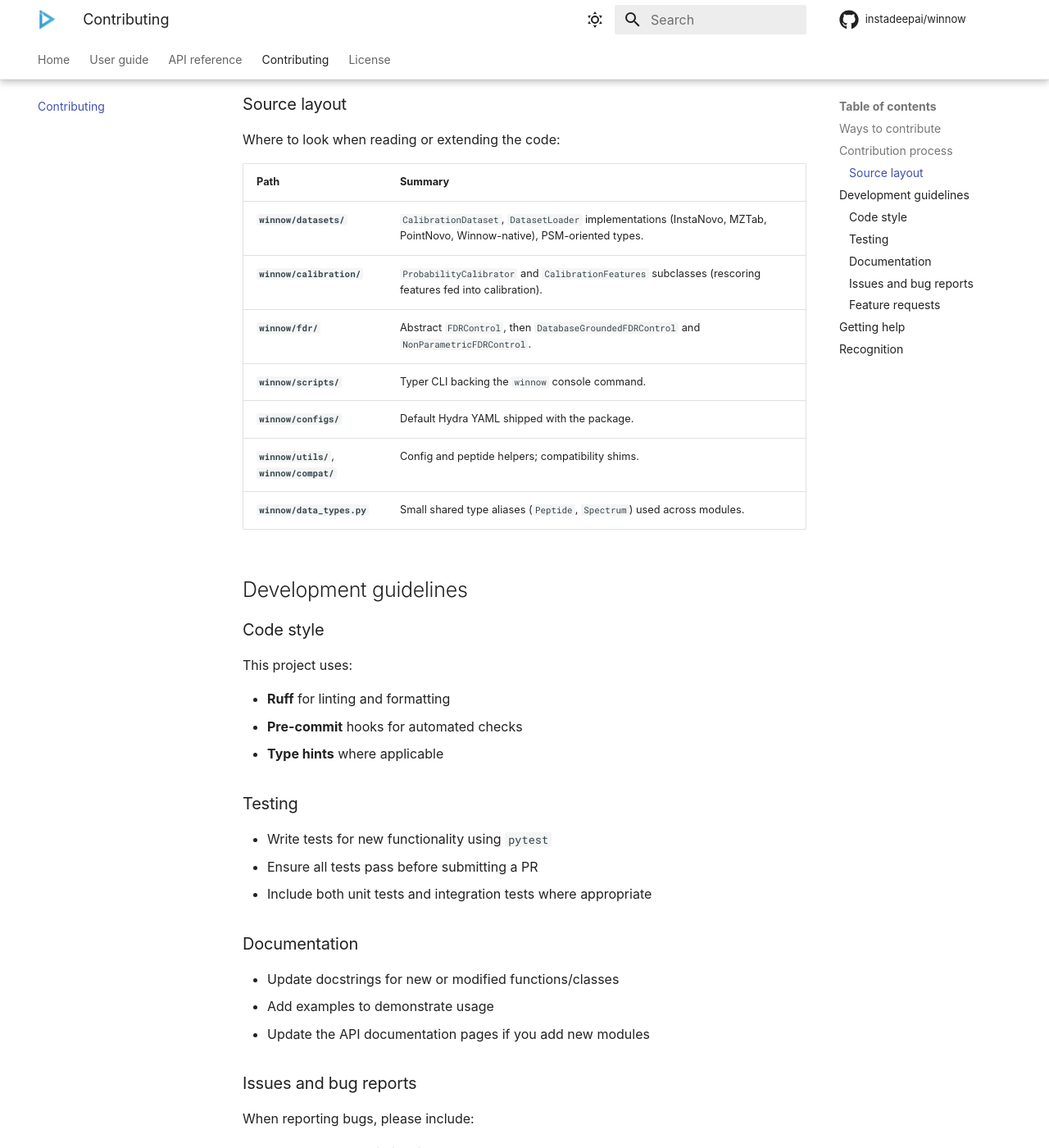
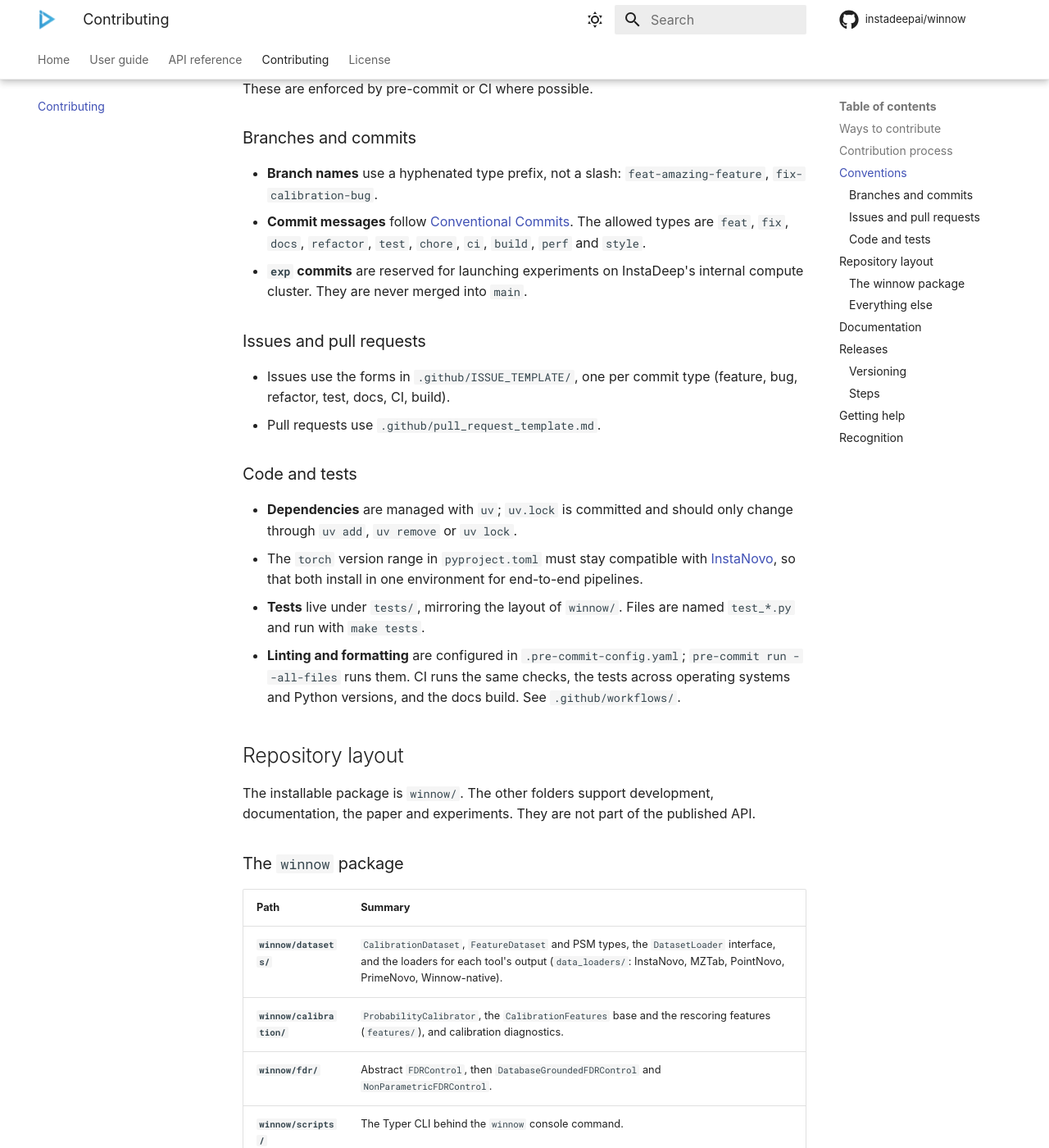
Before and after one commit to instadeepai/winnow, an MkDocs documentation site: the page built from docs/contributing.md, in a window 1280 px wide and 1400 px high, scrolled down 1643 px. Shown: the whole window at 82% size. Built offline with MkDocs 1.6.1 and Material for MkDocs 9.7.7, drawn with Linux system fonts in a browser that asks for light colours; some web fonts are replaced; comment, search, counter and statistics services are not loaded; some of the changed text lies outside the part shown.

Commit message:
docs: update contributing guide with conventions, layout and releases

````diff
--- a/docs/contributing.md
+++ b/docs/contributing.md
@@ -1,14 +1,13 @@
 # Contributing
 
-Contributions are what make the open-source community such an amazing place to learn, inspire and create, and we welcome your support! Any contributions you make are **greatly appreciated**.
+Contributions are what make the open-source community such an amazing place to learn, inspire and create, and we welcome your support. Any contributions you make are greatly appreciated.
 
 ## Ways to contribute
 
 If you have ideas for enhancements, you can:
 
 - Fork the repository and submit a pull request
-- Open an issue and tag it with "enhancement"
-- Report bugs by opening an issue with the "bug" label
+- Open an issue using the form that matches your topic (feature, bug, docs, and so on)
 - Improve documentation
 - Add examples or tutorials
 
@@ -30,8 +29,8 @@
 3. **Set up development environment**
 
     ```bash
-    # Install development dependencies
-    uv sync --dev
+    # Install the project with development tools (uv)
+    make install-dev
 
     # Set up pre-commit hooks
     pre-commit install
@@ -47,7 +46,7 @@
 
     ```bash
     # Run tests
-    pytest
+    make tests
 
     # Check code formatting
     pre-commit run --all-files
@@ -67,64 +66,97 @@
 
 8. **Open a Pull Request**
 
-    - Provide a clear description of your changes
-    - Reference any related issues
-    - Include examples if applicable
+    The pull request template lists what to fill in. Reference any related issues and include examples if applicable.
 
-### Source layout
+## Conventions
 
-Where to look when reading or extending the code:
+These are enforced by pre-commit or CI where possible.
+
+### Branches and commits
+
+- **Branch names** use a hyphenated type prefix, not a slash: `feat-amazing-feature`, `fix-calibration-bug`.
+- **Commit messages** follow [Conventional Commits](https://www.conventionalcommits.org/). The allowed types are `feat`, `fix`, `docs`, `refactor`, `test`, `chore`, `ci`, `build`, `perf` and `style`.
+- **`exp` commits** are reserved for launching experiments on InstaDeep's internal compute cluster. They are never merged into `main`.
+
+### Issues and pull requests
+
+- Issues use the forms in `.github/ISSUE_TEMPLATE/`, one per commit type (feature, bug, refactor, test, docs, CI, build).
+- Pull requests use `.github/pull_request_template.md`.
+
+### Code and tests
+
+- **Dependencies** are managed with `uv`; `uv.lock` is committed and should only change through `uv add`, `uv remove` or `uv lock`.
+- The `torch` version range in `pyproject.toml` must stay compatible with [InstaNovo](https://github.com/instadeepai/InstaNovo), so that both install in one environment for end-to-end pipelines.
+- **Tests** live under `tests/`, mirroring the layout of `winnow/`. Files are named `test_*.py` and run with `make tests`.
+- **Linting and formatting** are configured in `.pre-commit-config.yaml`; `pre-commit run --all-files` runs them. CI runs the same checks, the tests across operating systems and Python versions, and the docs build. See `.github/workflows/`.
+
+## Repository layout
+
+The installable package is `winnow/`. The other folders support development, documentation, the paper and experiments. They are not part of the published API.
+
+### The `winnow` package
 
 | Path | Summary |
-| ---- | -------- |
-| **`winnow/datasets/`** | `CalibrationDataset`, `DatasetLoader` implementations (InstaNovo, MZTab, PointNovo, Winnow-native), PSM-oriented types. |
-| **`winnow/calibration/`** | `ProbabilityCalibrator` and `CalibrationFeatures` subclasses (rescoring features fed into calibration). |
+| ---- | ------- |
+| **`winnow/datasets/`** | `CalibrationDataset`, `FeatureDataset` and PSM types, the `DatasetLoader` interface, and the loaders for each tool's output (`data_loaders/`: InstaNovo, MZTab, PointNovo, PrimeNovo, Winnow-native). |
+| **`winnow/calibration/`** | `ProbabilityCalibrator`, the `CalibrationFeatures` base and the rescoring features (`features/`), and calibration diagnostics. |
 | **`winnow/fdr/`** | Abstract `FDRControl`, then `DatabaseGroundedFDRControl` and `NonParametricFDRControl`. |
-| **`winnow/scripts/`** | Typer CLI backing the `winnow` console command. |
-| **`winnow/configs/`** | Default Hydra YAML shipped with the package. |
-| **`winnow/utils/`**, **`winnow/compat/`** | Config and peptide helpers; compatibility shims. |
+| **`winnow/scripts/`** | The Typer CLI behind the `winnow` console command. |
+| **`winnow/configs/`** | Default Hydra YAML shipped with the package: one file per command, plus data loader and FDR method options. |
+| **`winnow/utils/`** | Config path and override helpers, Koina and iRT configuration, peptide and proteome helpers, console output. |
+| **`winnow/compat/`** | Compatibility shims (currently for InstaNovo). |
 | **`winnow/data_types.py`** | Small shared type aliases (`Peptide`, `Spectrum`) used across modules. |
 
-## Development guidelines
+### Everything else
 
-### Code style
+| Path | Summary |
+| ---- | ------- |
+| **`tests/`** | Unit tests, mirroring the layout of `winnow/`. |
+| **`docs/`**, **`mkdocs.yml`** | The documentation site (MkDocs). |
+| **`assets/`** | Images, GIFs and videos used by the docs. |
+| **`examples/`** | Example notebook and associated data files. We prefer real data cut down to a short file size over synthetic dummy data. |
+| **`scripts/`** | General one-off helpers. |
+| **`paper_scripts/`**, **`Makefile.paper`** | Reproduce the figures and tables of the associated paper from public artefacts (see `paper_scripts/README.md`). |
+| **`Makefile`** | Two roles. It holds commands that users and contributors reuse: install, tests, docs, building the package and running the examples. It also holds experiment commands, written as targets with self-explanatory names so the cluster `manifest.yaml` can call them. |
+| **`Dockerfile`**, **`.dockerignore`**, **`manifest.yaml`** | Scaffolding for launching experiments on InstaDeep's internal compute cluster. The repository is open source, so they are visible, but they only matter on an experiment branch. On `main`, `manifest.yaml` stays a harmless default, and the Manifest check enforces this on pull requests. |
+| **`.github/`** | CI workflows, issue forms, the pull request template and the pre-commit hook. |
+| **`.pre-commit-config.yaml`**, **`setup_precommit.sh`**, **`.codespell-ignore.txt`** | Pre-commit hook configuration, a setup script that installs them, and words codespell should accept. |
+| **`pyproject.toml`**, **`uv.lock`** | Package metadata and the locked dependencies. |
+| **`CITATION.cff`**, **`LICENSE.md`**, **`README.md`** | Citation metadata, the licence and the project landing page. |
 
-This project uses:
+## Documentation
 
-- **Ruff** for linting and formatting
-- **Pre-commit** hooks for automated checks
-- **Type hints** where applicable
+Good documentation depends on knowing which question each page answers. We keep each page to one purpose and each fact in one place for two reasons. Readers find an answer without comparing several overlapping pages, and a change only has to be made once.
 
-### Testing
+If you change behaviour, the CLI or configuration, update the associated documentation page in the same pull request. If you find yourself copying a paragraph from another page, link to it instead.
 
-- Write tests for new functionality using `pytest`
-- Ensure all tests pass before submitting a PR
-- Include both unit tests and integration tests where appropriate
+| Purpose | Question it answers | Where it lives |
+| ------- | ------------------- | -------------- |
+| Landing | What is Winnow and how do I install it? | `README.md` (also the docs home) |
+| Tutorial | Show me it working end to end | [Examples](examples.md) and the example notebook |
+| Reference | What exactly does this command, key or function take and return? | [CLI](cli.md), [configuration](configuration.md) (alongside the comments in `winnow/configs/`), and `docs/api/` |
+| Contributing | How do I change the code? | This page |
 
-### Documentation
+## Releases
 
-- Update docstrings for new or modified functions/classes
-- Add examples to demonstrate usage
-- Update the API documentation pages if you add new modules
+A release publishes the package to PyPI. Archived files cannot be changed, so a tag cannot be reused. If a release goes wrong, release the next version number instead.
 
-### Issues and bug reports
+### Versioning
 
-When reporting bugs, please include:
+Releases are tagged `vX.Y.Z` and follow [semantic versioning](https://semver.org/):
 
-- A clear and descriptive title
-- Steps to reproduce the issue
-- Expected vs. actual behaviour
-- Your environment details (Python version, OS, etc.)
-- Any relevant error messages or logs
+- **Patch** (`2.1.0` to `2.1.1`): bug fixes and other changes that do not alter how existing code, configs or checkpoints behave.
+- **Minor** (`2.0.0` to `2.1.0`): new, backwards-compatible functionality.
+- **Major** (`1.x` to `2.0.0`): changes that can break existing use, such as different outputs for the same inputs, checkpoints that no longer load, changed CLI or config keys, or changes to the public API. Compatibility code for the previous major version is removed at a major release.
 
-### Feature requests
+Release notes are the list of merged pull requests that GitHub generates when the release is created. There is no separate changelog file.
 
-For feature requests, please:
+### Steps
 
-- Use a clear and descriptive title
-- Explain the motivation for the feature
-- Describe the proposed solution
-- Consider alternatives you've thought about
+1. **Bump the version in a pull request.** Update `version` in `pyproject.toml`, refresh `uv.lock` with `uv lock`, and update `version` and `date-released` in `CITATION.cff`. Merge it into `main`.
+2. **Create a GitHub release from `main`** with a tag of the form `vX.Y.Z`, where `X.Y.Z` is the version from step 1.
+3. **Check the publish workflow.** It reads the version from `pyproject.toml` and fails before building if the tag does not match it, or if that version is already on PyPI. Otherwise it builds the package and uploads it to PyPI using trusted publishing.
+4. **Confirm the result** on [PyPI](https://pypi.org/project/winnow-fdr/).
 
 ## Getting help
 
````
